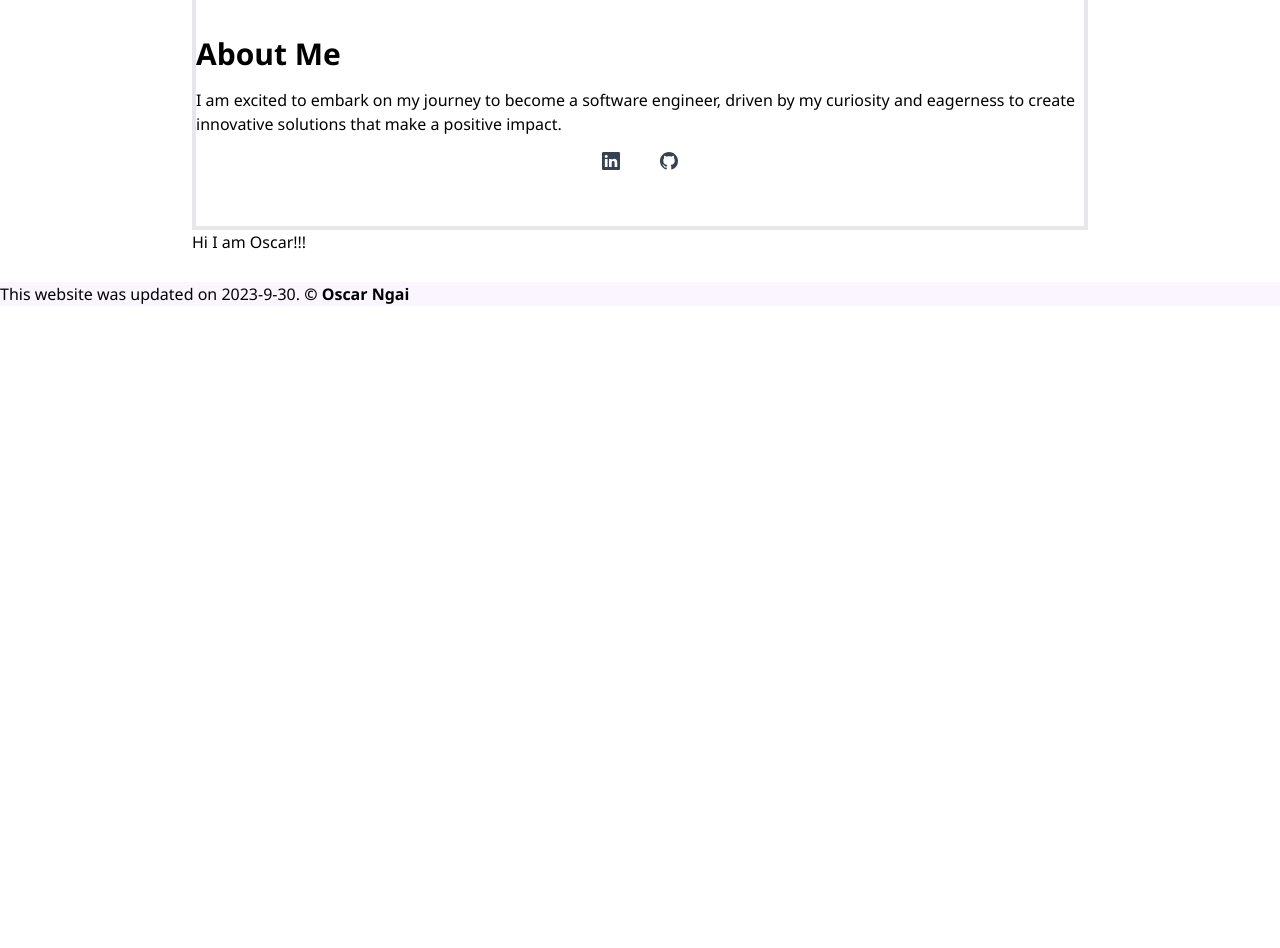
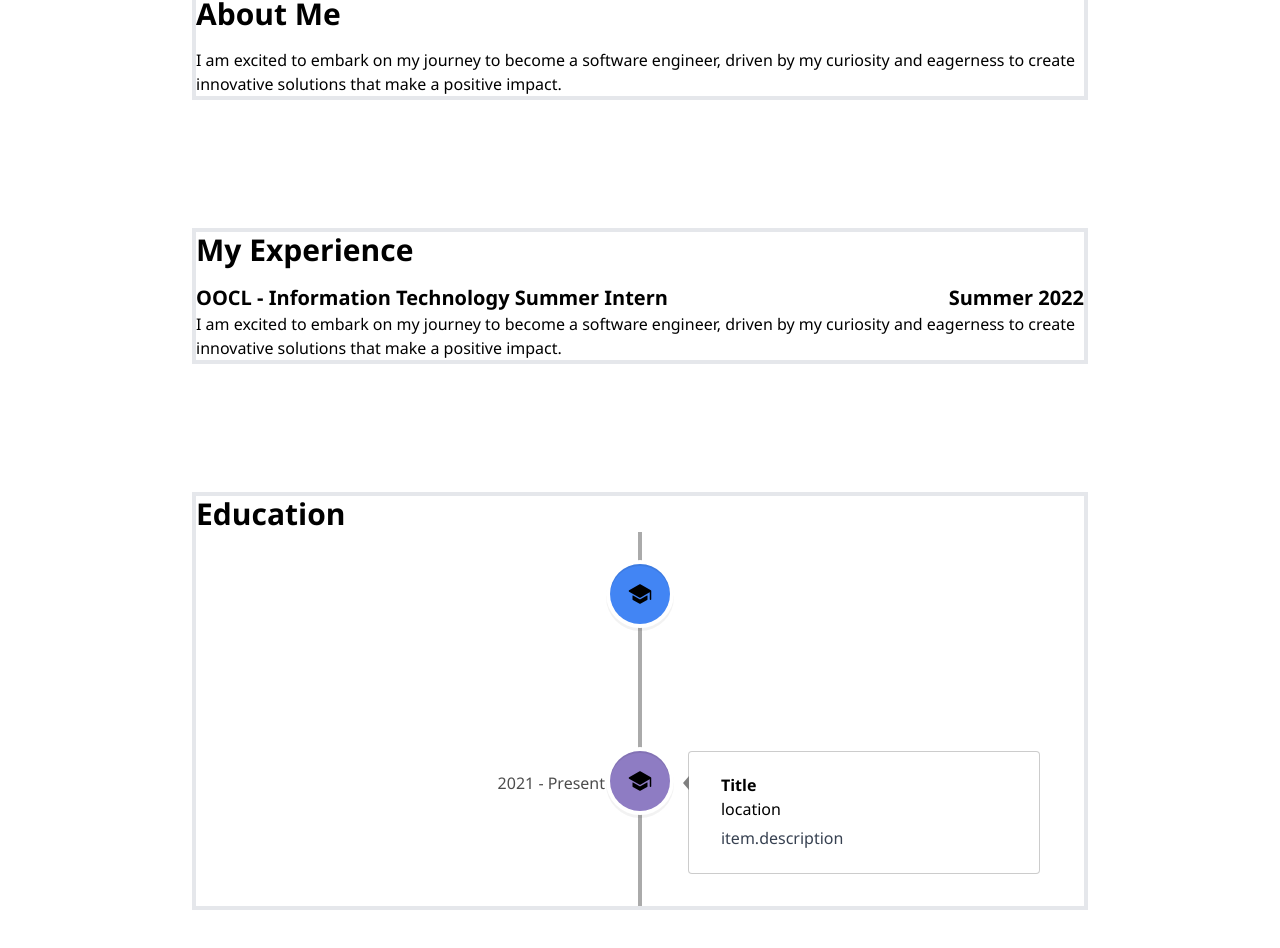
Before and after one commit to NTHOscar/my-web, a Next.js app: page / in a window 1280 px wide. Shown: the part 494-1442 px from the top of the page. Before the commit the page ends 800 px from the top, so only its background shows below. Built offline with nearby package versions, Linux system fonts and the light colour scheme.

Commit message:
added timeline but not working in next13

```diff
--- a/app/globals.css
+++ b/app/globals.css
@@ -5,3 +5,6 @@
 *{
     font-family: 'Segoe UI', Tahoma, Geneva, Verdana, sans-serif;
 }
+.vertical-timeline {
+    --line-color: #AAAAAA;
+  }
--- a/app/page.js
+++ b/app/page.js
@@ -2,20 +2,23 @@ import { NavBar } from "/components/NavBar";
 import { Footer } from "/components/footer";
 import { Introduction } from "/components/intro";
 import { About } from "/components/about";
+import { Experience } from "/components/experience";
+import { Education } from "/components/education";
+
 export default function Home() {
-
   return (
     <>
       {/* navbar */}
         <NavBar/>
         {/* body */}
-        <div className='pt-2 mb-28 px-48 sm:mb-0 scroll-mt-[100rem]'>
+        <div className='pt-2 px-48 sm:mb-0 scroll-mt-[100rem]'>
           <section id='intro'><Introduction/></section>
           <section id='about'><About/></section>
-          <section id='experience'>Hi I am Oscar!!!</section>
+          <section id='experience'><Experience/></section>
+          <section id='education'><Education/></section>
         </div>
         {/* Footer */}
-        <Footer/>
+        {/* <Footer/> */}
     </>
   )
 }
--- a/components/NavBar.js
+++ b/components/NavBar.js
@@ -22,7 +22,7 @@ export const NavBar = () => {
   }
 
   return (
-    <div className="sticky top-0">
+    <div className="sticky top-0 z-10">
       <nav className=" bg-cyan-400 dark:bg-gray-900 flex justify-between items-center px-5  mx-auto h-12">
           <div className="">
               {/* <img className="w-16 cursor-pointer" src="https://cdn-icons-png.flaticon.com/512/5968/5968204.png" alt="..."></img> */}
@@ -37,10 +37,13 @@ export const NavBar = () => {
                       <a className="hover:text-gray-500" href="#about">About</a>
                   </li>
                   <li>
-                      <a className="hover:text-gray-500" href="#">Skills</a>
+                      <a className="hover:text-gray-500" href="#experience">Experience</a>
                   </li>
                   <li>
-                      <a className="hover:text-gray-500" href="#">Experience</a>
+                      <a className="hover:text-gray-500" href="#education">Education</a>
+                  </li>
+                  <li>
+                      <a className="hover:text-gray-500" href="#">Skills</a>
                   </li>
                   <li>
                       <a className="hover:text-gray-500" href="#">Contact</a>
--- a/components/about.js
+++ b/components/about.js
@@ -2,26 +2,11 @@ import { BsLinkedin, BsGithub } from "react-icons/bs";
 
 export const About = () => {
     return(
-        <div className=" py-10 border-4">
+        <div className=" my-32 border-4">
             <h1 className="text-3xl font-bold">About Me</h1>
             <p className="mt-4"></p>
             <p className="mt-4">I am excited to embark on my journey to become a software engineer, driven by my curiosity and eagerness to create innovative solutions that make a positive impact.</p>
-            <div className="flex flex-col sm:flex-row items-center justify-center gap-2 px-4 text-lg font-medium">
-                <a
-                    className="bg-white p-4 text-gray-700 hover:text-gray-950 flex items-center gap-2 rounded-full focus:scale-[1.15] hover:scale-[1.15] active:scale-105 transition cursor-pointer borderBlack dark:bg-white/10 dark:text-white/60"
-                    href="https://linkedin.com"
-                    target="_blank"
-                    >
-                    <BsLinkedin />
-                </a>
-                <a
-                    className="bg-white p-4 text-gray-700 hover:text-gray-950 flex items-center gap-2 rounded-full focus:scale-[1.15] hover:scale-[1.15] active:scale-105 transition cursor-pointer borderBlack dark:bg-white/10 dark:text-white/60"
-                    href="https://github.com/NTHOscar"
-                    target="_blank"
-                    >
-                    <BsGithub />
-                </a>
-            </div>
+
         </div>
     );
 }
--- /dev/null
+++ b/components/education.js
@@ -0,0 +1,75 @@
+"use client"
+import {
+    VerticalTimeline,
+    VerticalTimelineElement,
+} from "react-vertical-timeline-component";
+import "react-vertical-timeline-component/style.min.css";
+import { IoSchool } from "react-icons/io5";
+
+
+
+export const Education = () => {
+
+    return(
+        <div className=" my-32 border-4 scroll-mt-28 mb-28 sm:mb-40">
+            <span className="text-3xl font-bold">Education</span>
+            <VerticalTimeline lineColor="" animate={true}>
+                <VerticalTimelineElement
+                 contentStyle={{
+                    background:"rgba(255, 255, 255, 0.2)",
+                    boxShadow: "none",
+                    border: "1px solid rgba(0, 0, 0, 0.2)",
+                    textAlign: "left",
+                    padding: "1.3rem 2rem",
+                    visibility: "visible"
+                  }}
+                  contentArrowStyle={{
+                    borderRight: "0.4rem solid grey",
+                        visibility: "visible"
+                  }}
+                  date="2021 - Present"
+                  icon={<IoSchool/>}
+                  iconStyle={{
+                    background:"#4285F4",
+                    fontSize: "1.5rem",
+                    visibility: "visible",
+                    position: "absolute"
+                  }}
+                >
+                <h3 className="font-semibold capitalize">title</h3>
+                <p className="font-normal !mt-0">location</p>
+                <p className="!mt-1 !font-normal text-gray-700 dark:text-white/75">
+                    item.description
+                </p>
+                </VerticalTimelineElement>
+                <VerticalTimelineElement
+                 contentStyle={{
+                    background:"rgba(255, 255, 255, 0.2)",
+                    boxShadow: "none",
+                    border: "1px solid rgba(0, 0, 0, 0.2)",
+                    textAlign: "left",
+                    padding: "1.3rem 2rem",
+                    visibility: "visible"
+                  }}
+                  contentArrowStyle={{
+                    borderRight: "0.4rem solid grey",
+                        visibility: "visible"
+                  }}
+                  date="2021 - Present"
+                  icon={<IoSchool/>}
+                  iconStyle={{
+                    background:"#8E7CC3",
+                    fontSize: "1.5rem",
+                    visibility: "visible"
+                  }}
+                >
+                <h3 className="font-semibold capitalize">title</h3>
+                <p className="font-normal !mt-0">location</p>
+                <p className="!mt-1 !font-normal text-gray-700 dark:text-white/75">
+                    item.description
+                </p>
+                </VerticalTimelineElement>
+            </VerticalTimeline>
+        </div>
+    );
+}
--- /dev/null
+++ b/components/experience.js
@@ -0,0 +1,14 @@
+
+export const Experience = () => {
+    return(
+        <div className=" my-32 border-4">
+            <h1 className="text-3xl font-bold">My Experience</h1>
+            <div className="mt-4 text-xl font-bold flex">
+                <span>OOCL - Information Technology Summer Intern{" "}</span>
+                <span className="ml-auto">Summer 2022</span>
+            </div>
+            <p className="">I am excited to embark on my journey to become a software engineer, driven by my curiosity and eagerness to create innovative solutions that make a positive impact.</p>
+
+        </div>
+    );
+}
--- a/components/intro.js
+++ b/components/intro.js
@@ -2,7 +2,7 @@ import { BsLinkedin, BsGithub } from "react-icons/bs";
 
 export const Introduction = () => {
     return(
-        <div className=" py-32 ">
+        <div className=" my-32 ">
             <h1 className="text-4xl font-bold">Hi, I am Oscar</h1>
             <p className="text-base mt-4">I am currently a final-year Computer Science student at The Chinese University of Hong Kong, passionate about exploring the world of technology and its endless possibilities.</p>
             <div className="flex flex-col sm:flex-row items-center justify-center gap-2 px-4 text-lg font-medium pt-5">
--- a/package.json
+++ b/package.json
@@ -13,7 +13,9 @@
     "next-themes": "^0.2.1",
     "react": "latest",
     "react-dom": "latest",
-    "react-icons": "^4.11.0"
+    "react-icons": "^4.11.0",
+    "react-intersection-observer": "^9.5.2",
+    "react-vertical-timeline-component": "^3.6.0"
   },
   "devDependencies": {
     "autoprefixer": "latest",
```
Also changed, not shown: 1 other file (tests, documents, lock files or other folders).
